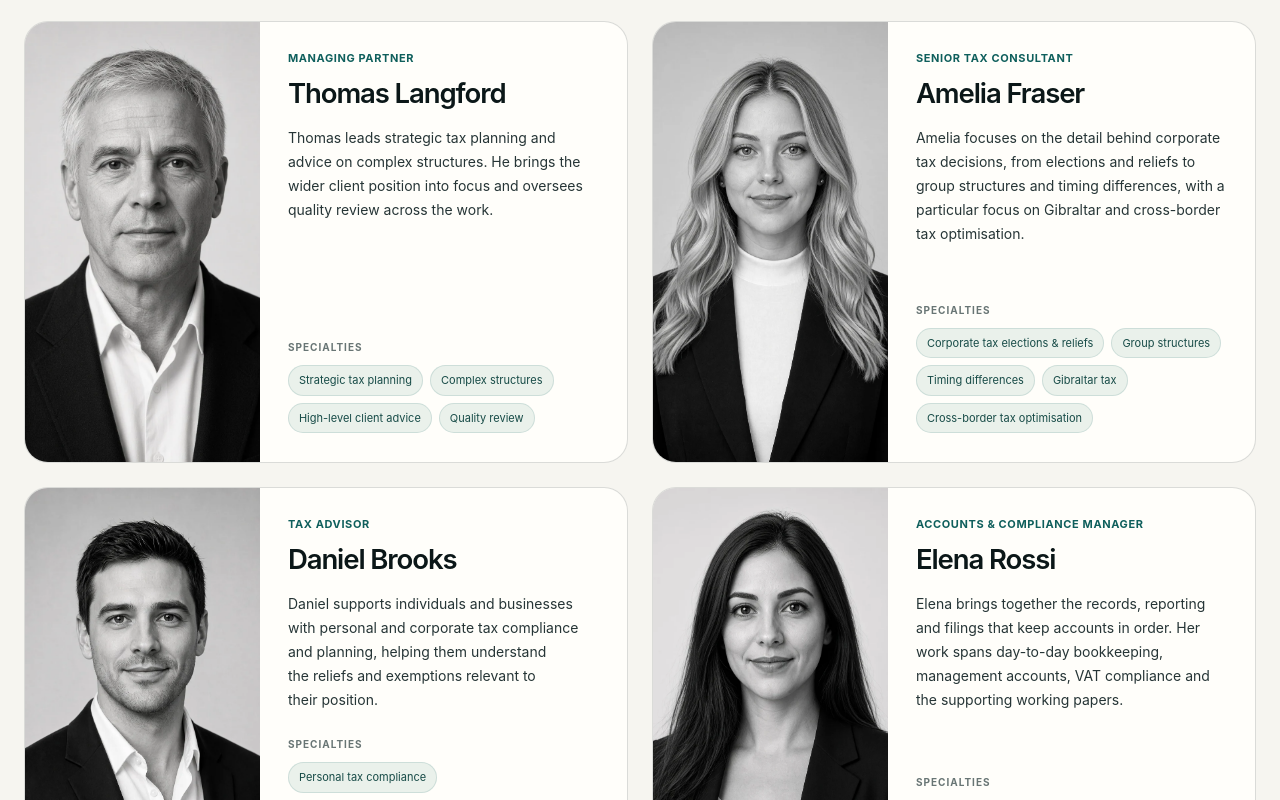
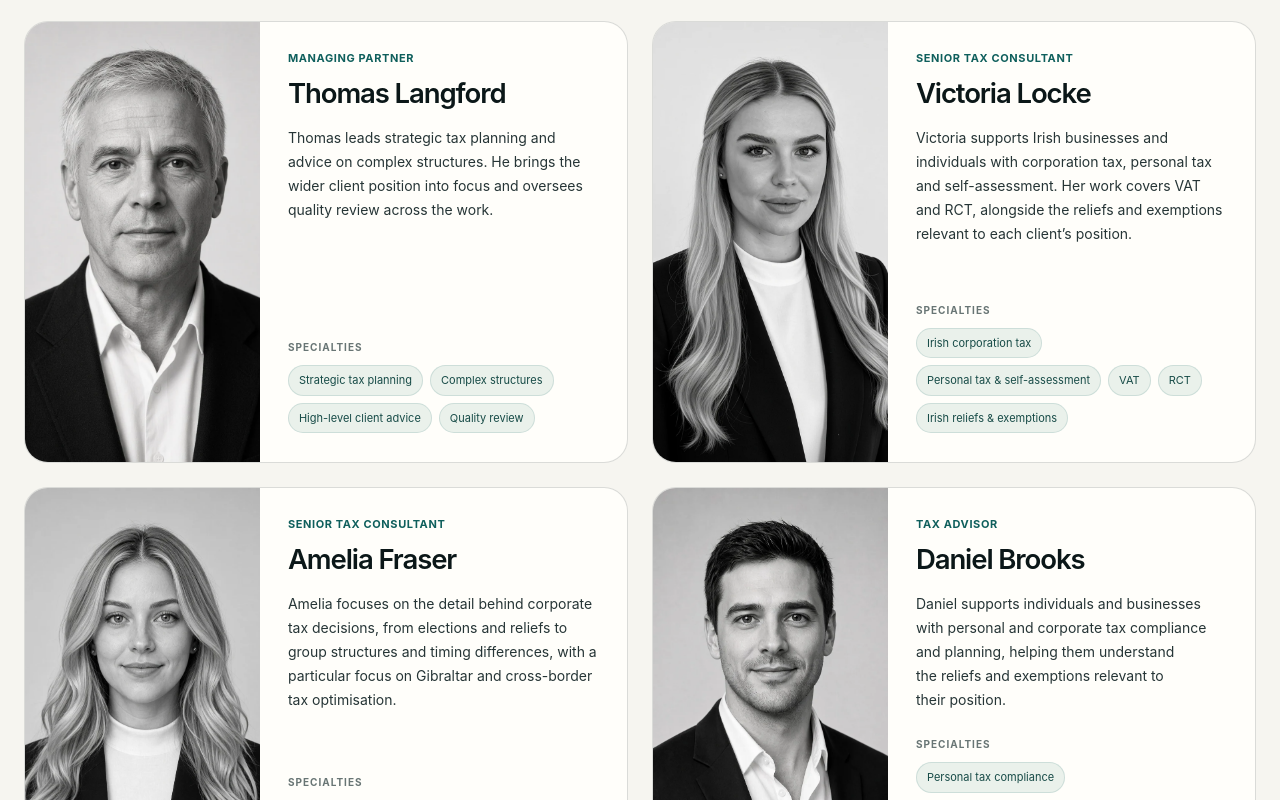
Before and after one commit to victoriashiel/Shiel-ltd, a Next.js app: page /about/team in a window 1280 px wide. Shown: the part 540-1340 px from the top of the page. Built offline with nearby package versions, Linux system fonts and the light colour scheme; no server answers.

Commit message:
Add Victoria Locke to team with matching portrait crop and tax specialty tags

```diff
--- a/app/about/team/page.tsx
+++ b/app/about/team/page.tsx
@@ -22,6 +22,13 @@ const team = [
     role: "Managing Partner",
     copy: "Thomas leads strategic tax planning and advice on complex structures. He brings the wider client position into focus and oversees quality review across the work.",
     specialties: ["Strategic tax planning", "Complex structures", "High-level client advice", "Quality review"],
+  },
+  {
+    id: "victoria-locke",
+    name: "Victoria Locke",
+    role: "Senior Tax Consultant",
+    copy: "Victoria supports Irish businesses and individuals with corporation tax, personal tax and self-assessment. Her work covers VAT and RCT, alongside the reliefs and exemptions relevant to each client’s position.",
+    specialties: ["Irish corporation tax", "Personal tax & self-assessment", "VAT", "RCT", "Irish reliefs & exemptions"],
   },
   {
     id: "amelia-fraser",
--- a/app/about/team/team.module.css
+++ b/app/about/team/team.module.css
@@ -13,6 +13,7 @@
 .grid { display: grid; grid-template-columns: repeat(2, minmax(0, 1fr)); gap: 24px; }
 .card { display: grid; grid-template-columns: .78fr 1.22fr; border: 1px solid var(--line); border-radius: 24px; overflow: hidden; background: var(--paper); scroll-margin-top: 100px; }
 .portrait { position: relative; background: #dededb; min-height: 440px; }
+.card:last-child:nth-child(odd) { grid-column: 1 / -1; width: calc((100% - 24px) / 2); justify-self: center; }
 .portrait img { object-fit: cover; object-position: 50% 24%; }
 .profile { padding: clamp(22px, 2.2vw, 34px); display: flex; flex-direction: column; min-width: 0; }
 .role { color: var(--teal); margin: 0 0 12px; font-size: 11px; letter-spacing: .055em; text-transform: uppercase; font-weight: 720; line-height: 1.5; }
@@ -55,6 +56,7 @@
   .sectionHeading { display: block; }
   .sectionHeading p { margin-top: 12px; }
   .grid { grid-template-columns: 1fr; gap: 24px; }
+  .card:last-child:nth-child(odd) { width: 100%; }
   .portrait { aspect-ratio: 1.15; }
   .profile { padding: 24px; }
   .role { font-size: 11px; }
```
Also changed, not shown: public/team/victoria-locke.webp (added).
